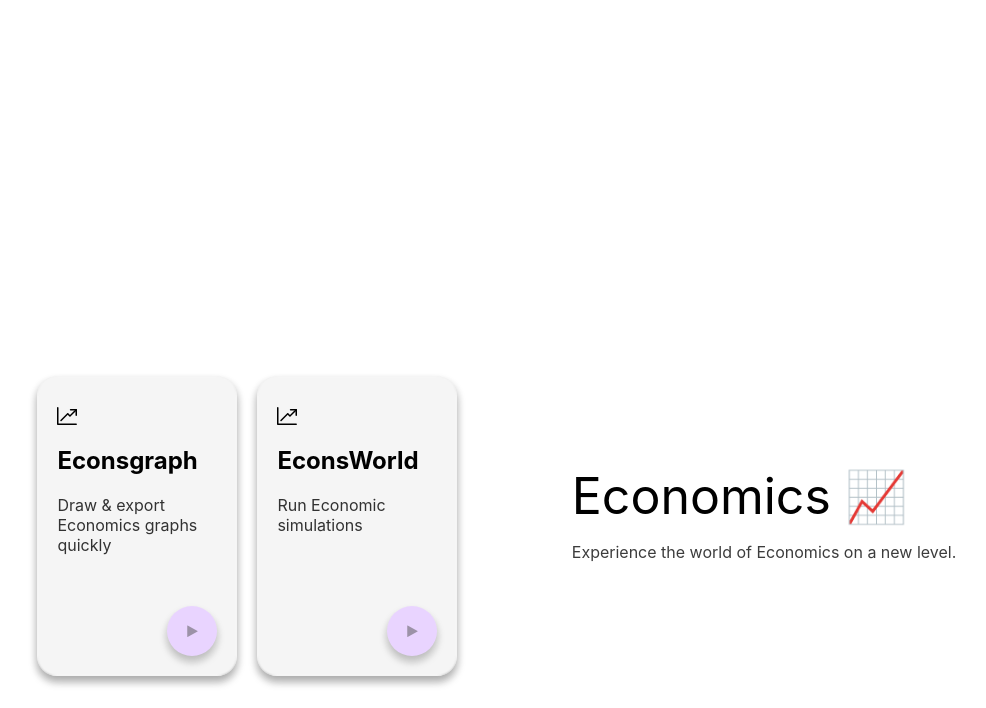
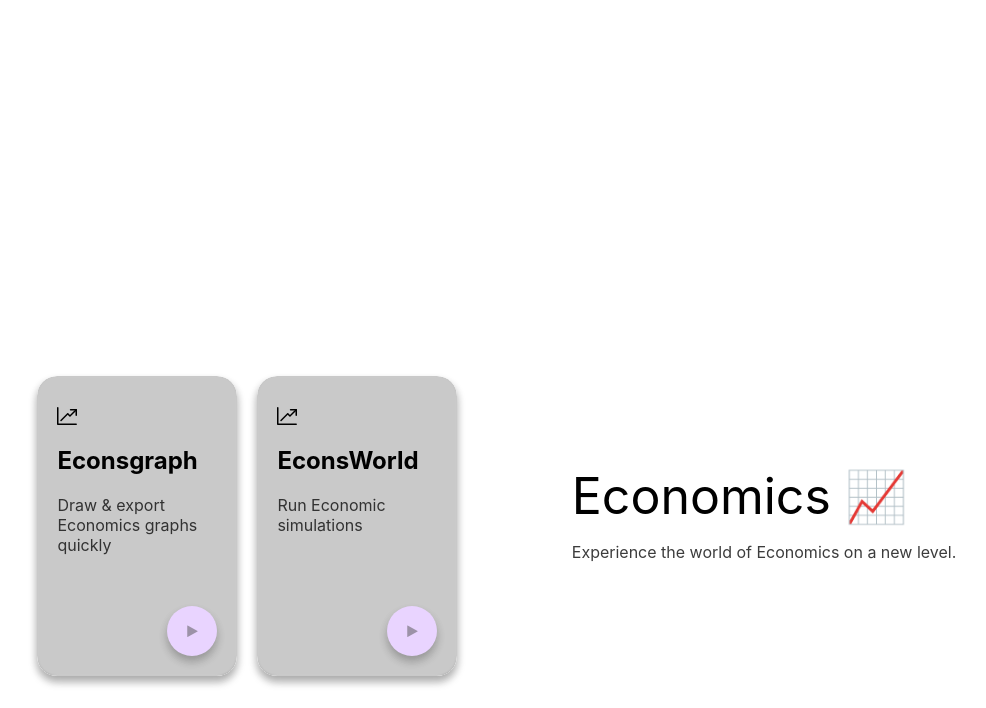
Before and after one commit to limse10/quark-frontend, a plain HTML site: page index.html in a window 1280 px wide. Shown: the part 244-952 px from the top of the page, without its empty margins (65-1051 px from the left). Drawn offline with Linux system fonts and the light colour scheme.

```diff
--- a/style.css
+++ b/style.css
@@ -224,7 +224,7 @@
     width:100%;
     height:100%;
     border-radius: 20px;
-    background:rbga(100,100,100,0.3);
+    background:rgba(100,100,100,0.3);
     backdrop-filter: blur(1px);
 }
 
```
